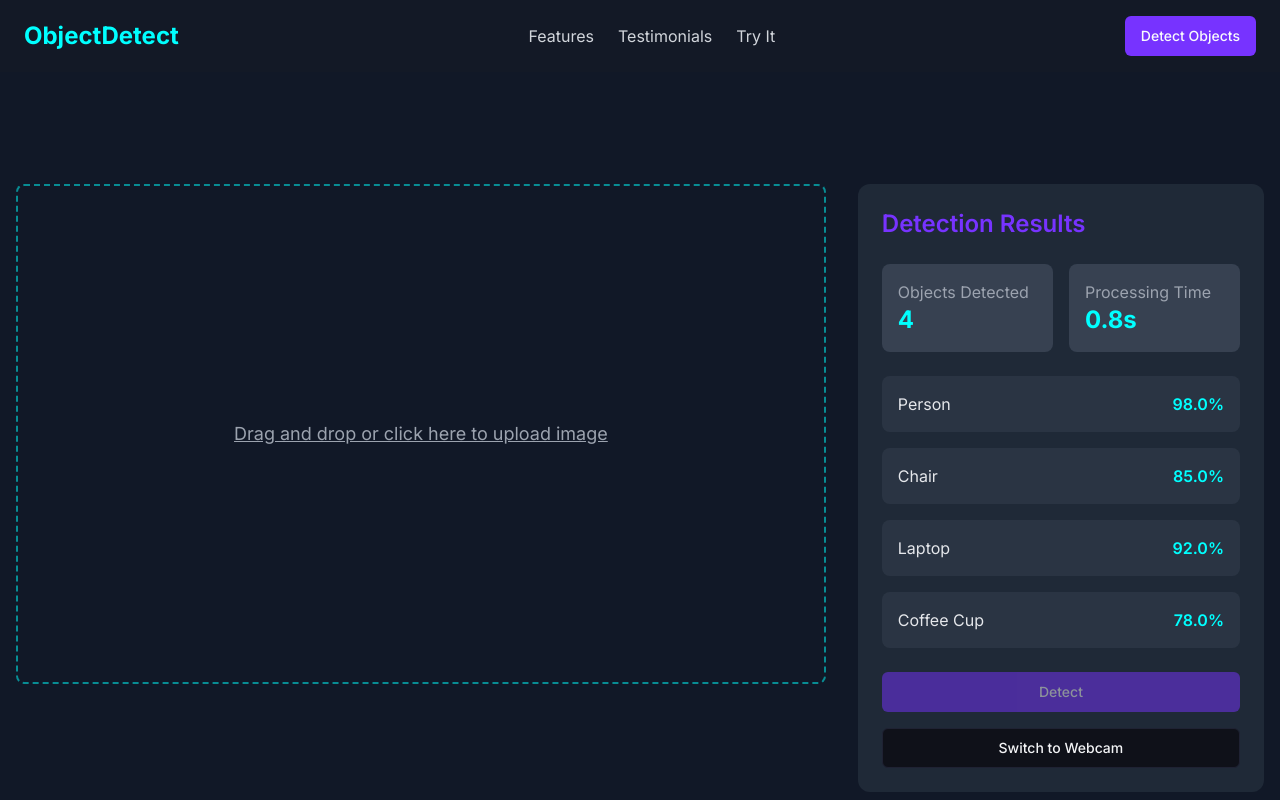
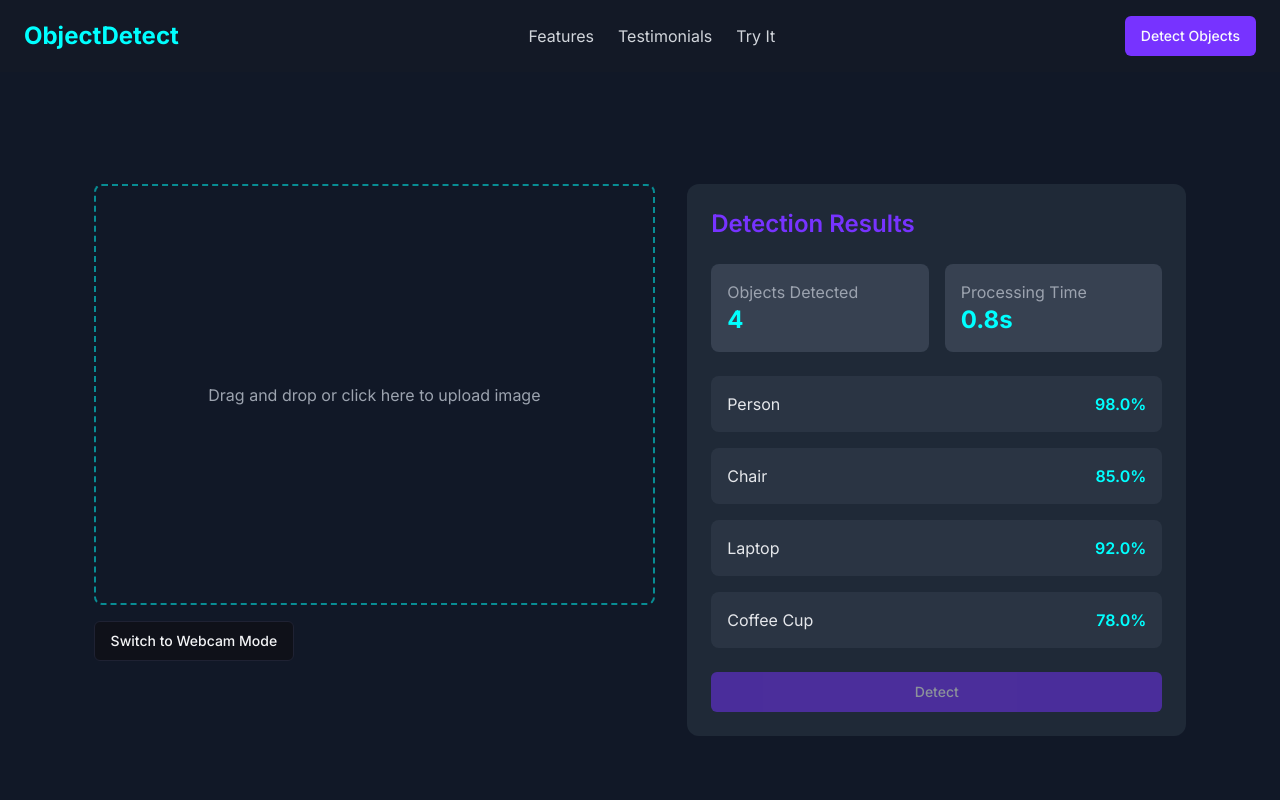
Before and after one commit to dineshsutihar/Object-Detection-Web-App, a Next.js app: page /detect in a window 1280 px wide. Shown: the top 800 px of the page. Built offline with nearby package versions, Linux system fonts and the light colour scheme.

Commit message:
Fix: fixes the video width and issues

```diff
--- a/app/detect/page.tsx
+++ b/app/detect/page.tsx
@@ -40,17 +40,17 @@ export default function DetectPage() {
   function handleImageUpload(event: ChangeEvent<HTMLInputElement>): void {
     const uploadedFile = event.target.files?.[0];
     if (!uploadedFile) return;
-
     setFile(uploadedFile);
     const imageUrl = URL.createObjectURL(uploadedFile);
     setImage(imageUrl);
   }
 
+  // Trigger the hidden file input by clicking the drop zone.
   function handleClickDropZone() {
     fileInputRef.current?.click();
   }
 
-  // Clear the uploaded image and reset file.
+  // Clear the uploaded image and reset the file.
   function handleClearImage() {
     setFile(null);
     setImage(null);
@@ -58,23 +58,13 @@ export default function DetectPage() {
 
   return (
     <div className="container mx-auto px-4 py-8 my-20">
-      <div className="flex flex-col md:flex-row gap-8">
-        {/* Left Side - Image/Video Content */}
-        <div className="md:w-2/3 relative">
-          {comWebcam ? (
-            <div className="relative w-full h-[500px] border border-primary/50 rounded-lg overflow-hidden">
-              <Webcam
-                audio={false}
-                screenshotFormat="image/jpeg"
-                className="w-full h-full object-cover"
-                onUserMediaError={(error) =>
-                  console.error("Webcam error:", error)
-                }
-              />
-            </div>
-          ) : (
+      {/* Center the two sections with horizontal gap */}
+      <div className="flex flex-col md:flex-row justify-center gap-8">
+        {/* Left Side - Preview & Mode Switch */}
+        <div className="md:w-[45%]">
+          {/* Preview Section with 4:3 aspect ratio */}
           <div
-              className="relative w-full h-[500px] border-2 border-dashed border-primary/50 rounded-lg overflow-hidden flex items-center justify-center cursor-pointer"
+            className="relative w-full max-w-[600px] aspect-[4/3] border-2 border-dashed border-primary/50 rounded-lg overflow-hidden flex items-center justify-center cursor-pointer"
             onDragOver={(e) => e.preventDefault()}
             onDrop={(e) => {
               e.preventDefault();
@@ -84,9 +74,18 @@ export default function DetectPage() {
                 setImage(URL.createObjectURL(uploadedFile));
               }
             }}
-              onClick={handleClickDropZone}
+            onClick={!comWebcam ? handleClickDropZone : undefined}
           >
-              {image ? (
+            {comWebcam ? (
+              <Webcam
+                audio={false}
+                screenshotFormat="image/jpeg"
+                className="w-full h-full object-cover"
+                onUserMediaError={(error) =>
+                  console.error("Webcam error:", error)
+                }
+              />
+            ) : image ? (
               <>
                 <Image
                   src={image}
@@ -106,28 +105,35 @@ export default function DetectPage() {
                 </button>
               </>
             ) : (
-                <button
-                  type="button"
-                  onClick={handleClickDropZone}
-                  className="text-gray-400 bg-transparent border-none text-lg underline"
-                >
+              <span className="text-gray-400">
                 Drag and drop or click here to upload image
-                </button>
+              </span>
             )}
           </div>
-          )}
           <input
             ref={fileInputRef}
-            id="hiddenFileInput"
             type="file"
             accept="image/*"
             onChange={handleImageUpload}
             className="hidden"
           />
+
+          {/* Mode switch button below the preview */}
+          <div className="mt-4">
+            {comWebcam ? (
+              <Button variant="outline" onClick={() => setComWebcam(false)}>
+                Switch to Image Mode
+              </Button>
+            ) : (
+              <Button variant="outline" onClick={() => setComWebcam(true)}>
+                Switch to Webcam Mode
+              </Button>
+            )}
+          </div>
         </div>
 
-        {/* Right Side - Details and Controls */}
-        <div className="md:w-1/3 bg-gray-800 p-6 rounded-xl h-fit">
+        {/* Right Side - Detection Results & Controls */}
+        <div className="md:w-[40%] bg-gray-800 p-6 rounded-xl h-fit">
           <h2 className="text-2xl font-semibold mb-6 text-secondary">
             Detection Results
           </h2>
@@ -161,7 +167,7 @@ export default function DetectPage() {
             ))}
           </div>
 
-          {/* Controls: Detect and Toggle Webcam */}
+          {/* Detect Control */}
           <div className="flex flex-col gap-4 mt-6">
             <Button
               onClick={handleDetect}
@@ -174,13 +180,6 @@ export default function DetectPage() {
                 "Detect"
               )}
             </Button>
-            <Button
-              className="w-full"
-              variant="outline"
-              onClick={() => setComWebcam(!comWebcam)}
-            >
-              {comWebcam ? "Switch to Upload" : "Switch to Webcam"}
-            </Button>
           </div>
         </div>
       </div>
```
Lines whose indentation alone changed are shown as unchanged.
